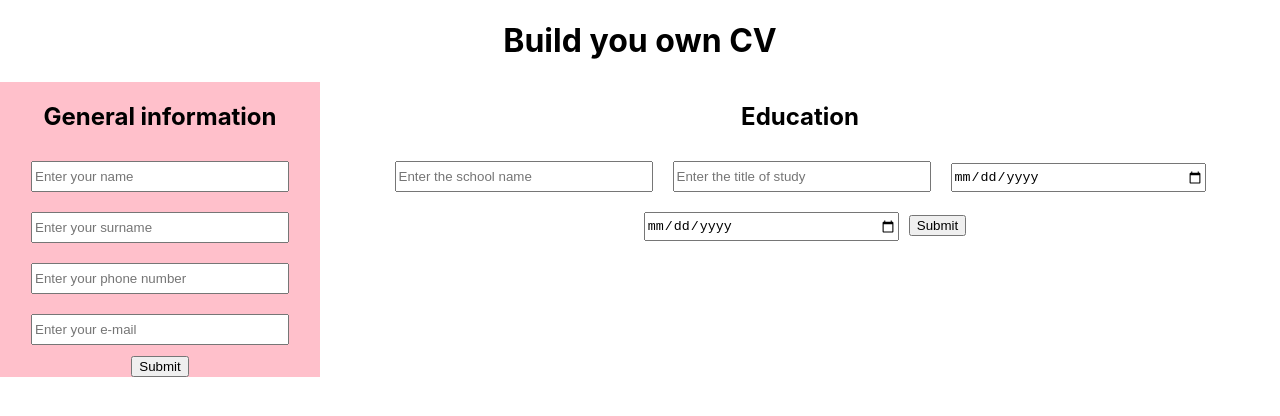
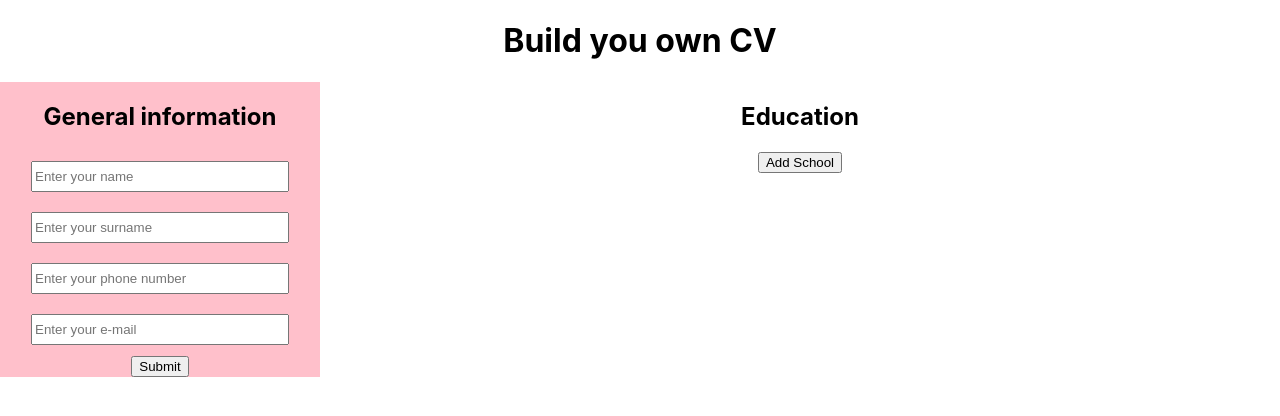
Before and after one commit to annagiuliam/cv-application, a React (Create React App) app: page / in a window 1280 px wide. Shown: the top 416 px of the page. Built offline with nearby package versions, Linux system fonts and the light colour scheme.

Commit message:
worked on edication form

```diff
--- a/package.json
+++ b/package.json
@@ -9,6 +9,7 @@
     "react": "^17.0.1",
     "react-dom": "^17.0.1",
     "react-scripts": "4.0.1",
+    "uniqid": "^5.2.0",
     "web-vitals": "^0.2.4"
   },
   "scripts": {
--- a/src/App.js
+++ b/src/App.js
@@ -4,7 +4,7 @@ import React, { Component } from "react";
 
 import Header from "./components/Header";
 import GeneralForm from "./components/GeneralForm";
-import EducationForm from "./components/EducationForm"
+import Education from "./components/Education"
 
 
 class App extends Component {
@@ -18,7 +18,7 @@ class App extends Component {
       <div className="appContainer">
         <Header />
         <GeneralForm />
-        <EducationForm />
+        <Education />
       </div>
 
 
--- /dev/null
+++ b/src/components/Education.js
@@ -0,0 +1,81 @@
+import React, {Component} from "react";
+import EducationInfo from "./EducationInfo";
+import EducationForm from "./EducationForm";
+import uniqid from "uniqid";
+
+class Education extends Component {
+    constructor(props) {
+        super(props);
+
+        this.state = {
+            educationList : [],
+            educationInfo : {id : uniqid(), startDate : "", endDate : "", school : "", title : ""},
+            formSubmitted : false,
+            formActive : false,
+        }
+        this.handleChange = this.handleChange.bind(this);
+        this.handleSubmit = this.handleSubmit.bind(this);
+        this.renderForm = this.renderForm.bind(this);
+    }
+
+    handleChange(event) {
+        const target = event.target;
+        const value = target.value;
+        const name = target.name;
+
+        this.setState({
+            educationInfo: { ...this.state.educationInfo, [name]: value}
+        });
+    }
+
+    handleSubmit(event) {
+        event.preventDefault()
+        this.setState({
+            formActive : false,
+            educationList : this.state.educationList.concat(this.state.educationInfo),
+            educationInfo : {startDate : "", endDate : "", school : "", title : ""}
+        })
+
+      console.log(this.state);
+    }
+
+    renderForm(event) {
+        this.setState({
+            formActive : true
+        })
+    }
+
+
+
+    render(){
+        const { formActive} = this.state;
+
+        return(
+
+            <div className="educationSection">
+                <h2 className="educationHeader">Education</h2>
+                <div>
+                    <button onClick={this.renderForm}>Add School</button>
+                </div>
+                {formActive && <EducationForm
+                info={this.state.educationInfo}
+                onSubmit={this.handleSubmit}
+                onChange={this.handleChange}
+
+                /> }
+
+                    {/* <div className="eduItemsContainer">
+                        <EducationInfo info={this.state.educationInfo} />
+                    </div> */}
+
+            </div>
+
+        )
+
+
+    }
+
+
+}
+
+export default Education;
--- a/src/components/EducationForm.js
+++ b/src/components/EducationForm.js
@@ -1,64 +1,21 @@
-import React, {Component} from 'react';
-
-class EducationForm extends Component {
-    constructor(props) {
-        super(props);
-
-        this.state = {
-            educationList : [],
-            educationInfo : {startDate : "", endDate : "", school : "", title : ""},
-            formSubmitted : false
-        }
-        this.handleChange = this.handleChange.bind(this);
-        this.handleSubmit = this.handleSubmit.bind(this);
-    }
-
-    handleChange(event) {
-        const target = event.target;
-        const value = target.value;
-        const name = target.name;
-
-        this.setState({
-            educationInfo: { ...this.state.educationInfo, [name]: value}
-        });
-    }
-
-    handleSubmit(event) {
-
-        this.setState({
-            formSubmitted : true
-        })
-        event.preventDefault()
-        console.log(this.state);
-        // RIPRENDI DA QUI --> INSERISCI INFO IN LIST
-    }
+import React from 'react';
 
 
+const EducationForm = (props) => {
 
+const {school} = props.info
+    return (
+        <div className="formDiv">
+        <form onSubmit={props.onSubmit}>
+            <input type="text" name="school" className="formInput" onChange={props.onChange} placeholder="Enter the school name" required></input>
+            <input type="text" name="title" className="formInput" onChange={props.onChange} placeholder="Enter the title of study" required></input>
+            <input type="date" name="startDate" className="formInput" onChange={props.onChange} placeholder="Enter the start date" required></input>
+            <input type="date" name="endDate" className="formInput" onChange={props.onChange} placeholder="Enter the finish date" required></input>
+            <input type="submit" value="Submit" />
+        </form>
+    </div>
 
-
-    render(){
-        return(
-            <div className="educationSection">
-                <h2>Education</h2>
-                    <div className="formDiv">
-                        <form onSubmit={this.handleSubmit}>
-                            <input type="text" name="school" className="formInput" onChange={this.handleChange} placeholder="Enter the school name" required></input>
-                            <input type="text" name="title" className="formInput" onChange={this.handleChange} placeholder="Enter the title of study" required></input>
-                            <input type="date" name="startDate" className="formInput" onChange={this.handleChange} placeholder="Enter the start date" required></input>
-                            <input type="date" name="endDate" className="formInput" onChange={this.handleChange} placeholder="Enter the finish date" required></input>
-                            <input type="submit" value="Submit" />
-                        </form>
-                    </div>
-
-            </div>
-
-        )
-
-
-    }
-
-
+    )
 }
 
 export default EducationForm;
--- /dev/null
+++ b/src/components/EducationInfo.js
@@ -0,0 +1,21 @@
+import React from 'react';
+
+
+const EducationInfo = (props) => {
+
+    const {startDate, endDate, school, title} = props.info;
+
+
+    return (
+        <div className="eduItem">
+            <div className="eduInfo" id="dates">{startDate} - {endDate}</div>
+            <div className="eduInfo" id="schoolLabel">School:</div>
+            <div className="eduInfo" id="schoolData">{school}</div>
+            <div className="eduInfo" id="titleLabel">Title:</div>
+            <div className="eduInfo" id="titleData">{title}</div>
+        </div>
+    )
+
+}
+
+export default EducationInfo;
--- a/src/components/GeneralForm.js
+++ b/src/components/GeneralForm.js
@@ -26,8 +26,9 @@ class GeneralForm extends Component {
     }
 
     handleSubmit(event) {
+        event.preventDefault()
         this.setState({formSubmitted: true})
-        event.preventDefault()
+
         console.log(this.state);
     }
 
```
Also changed, not shown: 2 other files (tests, documents, lock files or other folders).
